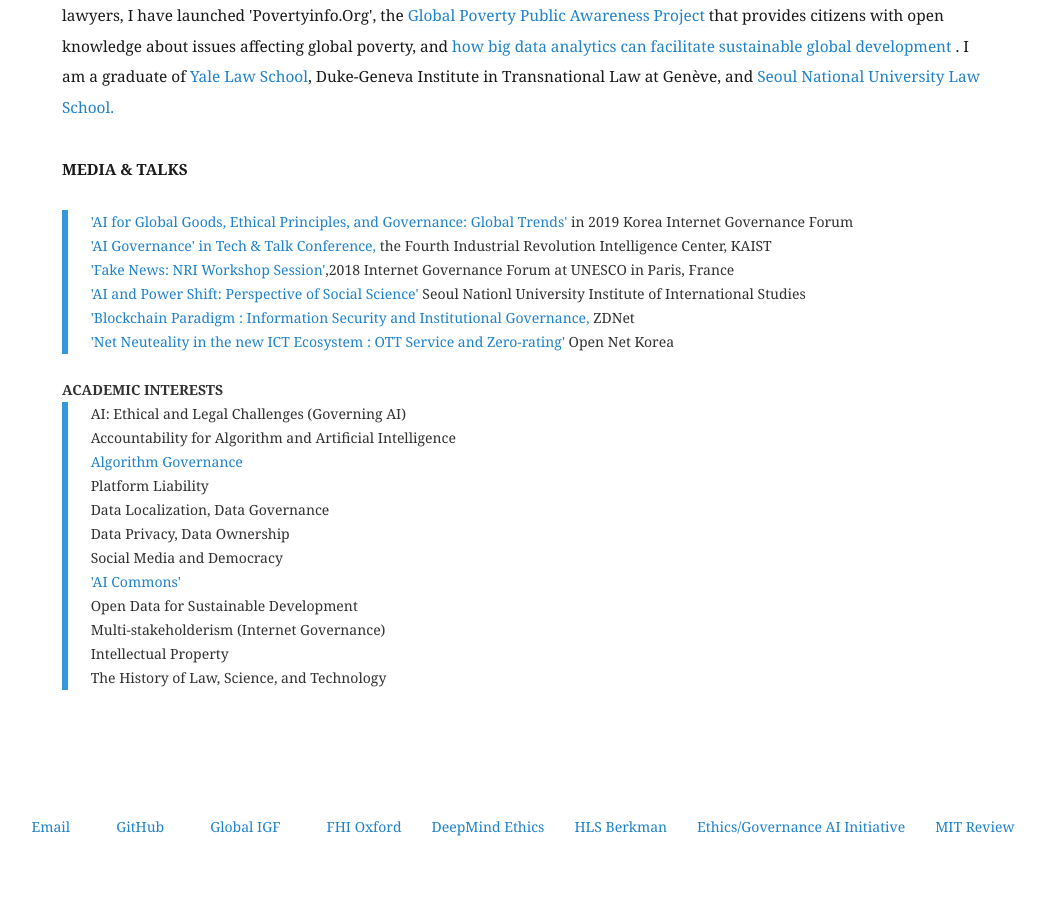
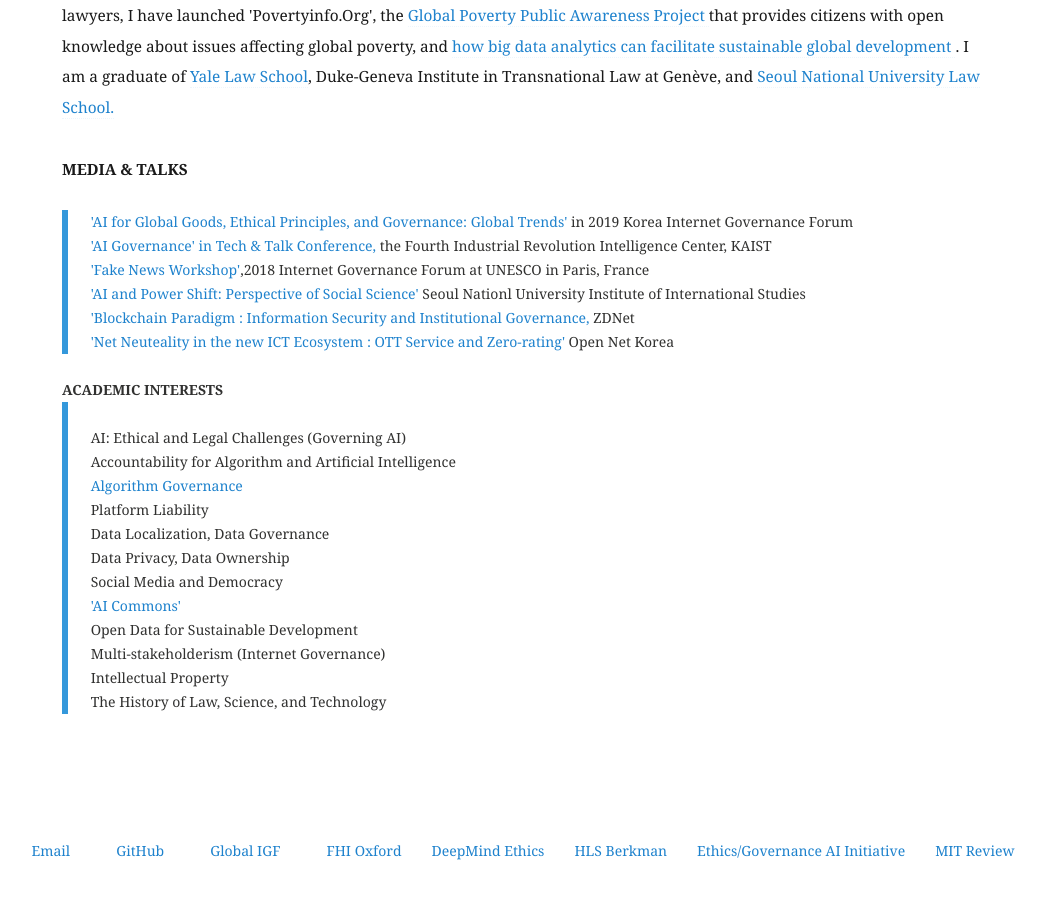
Before and after one commit to eunchangchoi/eunchangchoi.github.io, a Jekyll site: the page built from index.md, in a window 1280 px wide and 900 px high, scrolled down 1349 px. Shown: the whole window, without its empty margins (38-1084 px from the left). Built offline with Jekyll 4.4.1, drawn with Linux system fonts in a browser that asks for light colours.

Commit message:
Update index.md

```diff
--- a/index.md
+++ b/index.md
@@ -30,14 +30,14 @@
 <blockquote>
    <a href="https://www.youtube.com/watch?v=0-ysDtfJ8Jk">'AI for Global Goods, Ethical Principles, and Governance: Global Trends'</a>  in 2019 Korea Internet Governance Forum <br>
   <a href="https://www.kaist.ac.kr/_prog/_board/?mode=V&no=96361&code=kaist_news&site_dvs_cd=kr&menu_dvs_cd=&list_typ=B&skey=&sval=&smonth=&site_dvs=&GotoPage=1"> 'AI Governance' in Tech & Talk Conference,</a> the Fourth Industrial Revolution Intelligence Center, KAIST <br>
-   <a href="https://dig.watch/sessions/session-fakenews">'Fake News: NRI Workshop Session'</a>,2018 Internet Governance Forum at UNESCO in Paris, France<br>
+   <a href="https://dig.watch/sessions/session-fakenews">'Fake News Workshop'</a>,2018 Internet Governance Forum at UNESCO in Paris, France<br>
    <a href="http://www.snuiis.re.kr/sub2/2_2_5_1.php?mode=view&number=458&b_name=event1_1&page=1"> 'AI and Power Shift: Perspective of Social Science'</a> Seoul Nationl University Institute of International Studies <br>
    <a href="http://www.zdnet.co.kr/view/?no=20170915172456&from=Mobile"> 'Blockchain Paradigm : Information Security and Institutional Governance, </a>ZDNet <br>
   <a href="https://opennet.or.kr/wp-content/uploads/2015/08/발표자료-Net-Neutrality-OTT-Zero-ratinghandout-2015812-.pdf"> 'Net Neuteality in the new ICT Ecosystem : OTT Service and Zero-rating'</a> Open Net Korea<br>
     </blockquote>
     <br>
   <strong> ACADEMIC INTERESTS </strong><br>
-<blockquote>
+<blockquote> <br>
   AI: Ethical and Legal Challenges (Governing AI)<br>
   Accountability for Algorithm and Artificial Intelligence <br>
   <a href="http://www.stepi.re.kr/module/publishSubDown.jsp?categCd=A0505&ntNo=33&sbNo=8"> Algorithm Governance </a> <br>
```
